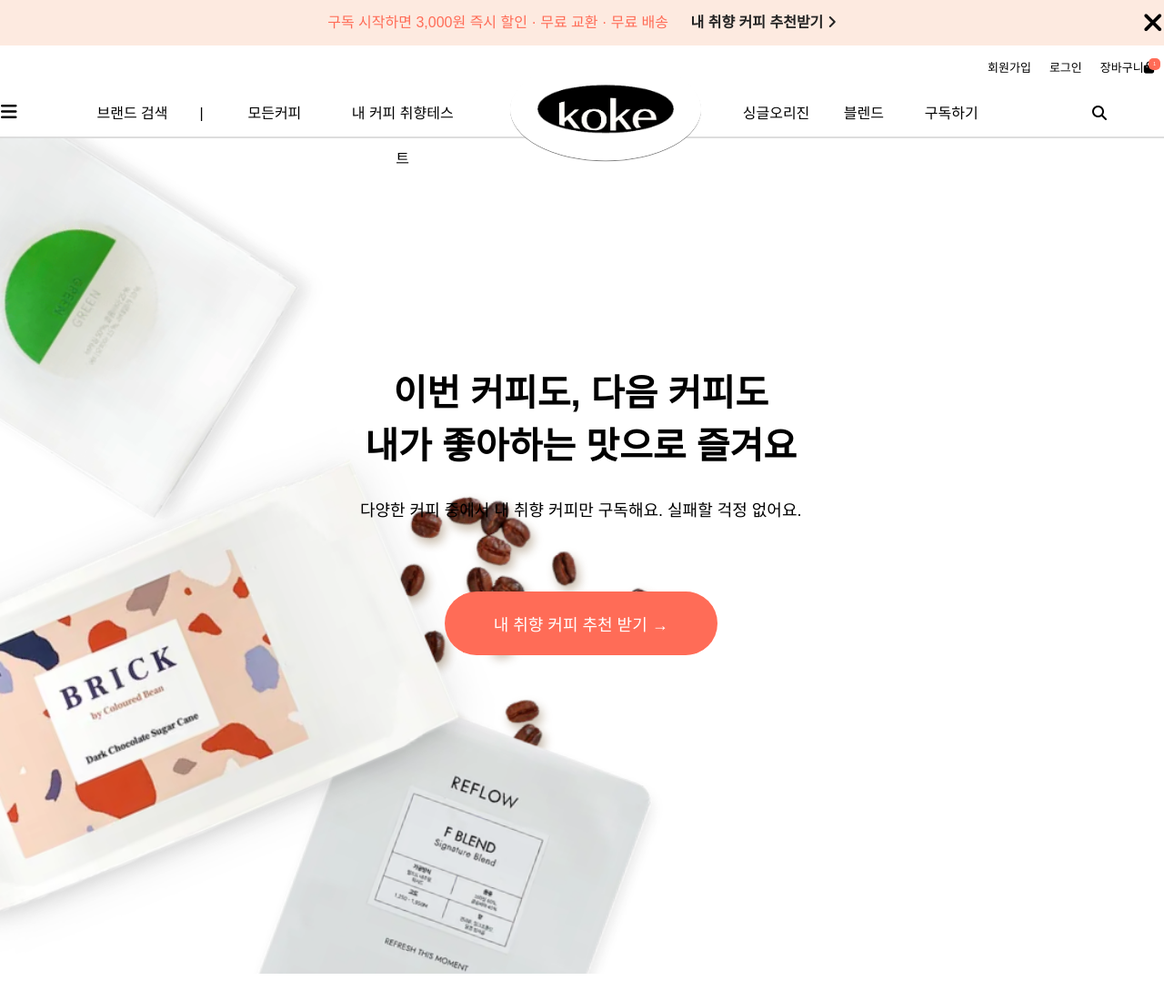
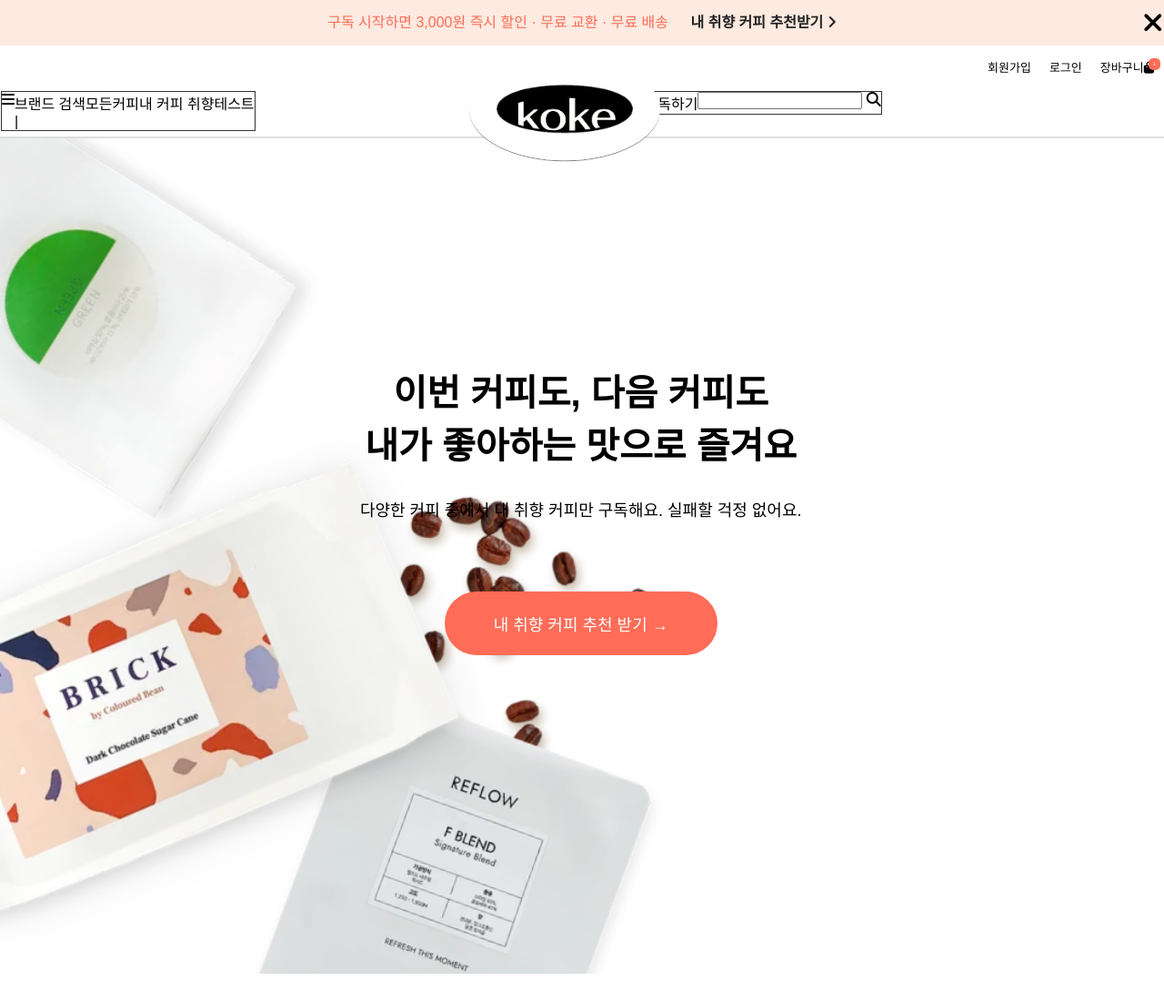
Before and after one commit to Leeje98/koke-1, a plain HTML site: page index.html in a window 1280 px wide. Shown: the top 1100 px of the page at 91% size. Drawn offline with nearby package versions, Linux system fonts and the light colour scheme; animation ran at ten frames a second; a script that the page names is missing; some icons are missing.

Commit message:
0715-07-49

```diff
--- a/css/basics.css
+++ b/css/basics.css
@@ -118,6 +118,7 @@ button:hover a {
     color: white;
 }
 
+
 .Lnb_box {
     border-bottom: 1px solid #ddd;
     box-sizing: border-box;
@@ -126,85 +127,92 @@ button:hover a {
 
 .Lnb_box .lnb {
     display: flex;
+    justify-content: space-between;
     width: 1278px;
     height: 50px;
     margin: 0 auto;
-    justify-content: space-between;
     position: relative;
 }
 
+.Lnb_box .lnb li ul {
+    flex: 1;
+    display: flex;
+    /* width: 50%; */
 
-.Lnb_box .lnb .AllMenu {
+    border: 1px solid #333;
+}
+
+
+
+
+
+
+
+
+/*
+.Lnb_box .lnb li ul .AllMenu {
     text-align: start;
 }
 
 
-.Lnb_box .lnb li {
+.Lnb_box .lnb li ul li {
     flex: 1;
     text-align: center;
 }
 
-.Lnb_box .lnb li .fa-bars {
+.Lnb_box .lnb li ul li .fa-bars {
     font-size: 20px;
 }
-.Lnb_box .lnb .coffee {
+.Lnb_box .lnb li ul .coffee {
     padding: 0 30px;
 }
-.Lnb_box .lnb .brand {
+.Lnb_box .lnb li ul .brand {
     position: relative;
     padding-right: 30px;
 }
-.Lnb_box .lnb .brand p {
+.Lnb_box .lnb li ul .brand p {
     position: absolute;
     right: 0px;
     top: 0;
 }
 
-.Lnb_box .lnb .point {
+.Lnb_box .lnb li ul .point {
     margin-right: 300px;
     flex: 1.3;
 }
 
-/* .Lnb_box .lnb .brand::after {
-    content: "";
-    display: inline-block;
-    background-color: #333;
-    width: 1px;
-    height: 30px;
-    vertical-align: middle;
-    margin-left: 70px;
-} */
 
 
-.Lnb_box .lnb li {
+.Lnb_box .lnb li ul li {
     line-height: 50px;
 }
 
-.Lnb_box .lnb .seash_li {
+.Lnb_box .lnb li ul .seash_li {
     margin-left: 40px;
     flex: 1.5;
 }
 
-.Lnb_box .lnb .seash_li i {
+.Lnb_box .lnb li ul .seash_li i {
     cursor: pointer;
 }
 
-.Lnb_box .lnb .seash_li .lnb_seash {
+.Lnb_box .lnb li ul .seash_li .lnb_seash {
     width: 0;
     border: none;
     border-bottom: 1px solid #ccc;
     transition: 0.5s;
     outline: none;
 }
+*/
 
 
 .Lnb_box .lnb .logo_box {
     position: absolute;
     width: 150px;
     top: 20px;
-    /* left: 44%; */
-    left: 560px;
-    transform: translateX(-50%);
+    /* left: 50%; */
+    /* left: 534px; */
+    left: 515px;
     transform: translateY(-50%);
     border: 30px solid white;
     border-radius: 50%;
--- a/index.html
+++ b/index.html
@@ -63,11 +63,17 @@
 
         <div class="Lnb_box">
             <ul class="lnb">
+                <li>
+                    <ul class="lnb01">
                         <li class="AllMenu"><i class="fa-solid fa-bars"></i></li>
                         <li class="brand">브랜드 검색 <p>|</p></li>
                         <li class="coffee">모든커피</li>
                         <li class="point">내 커피 취향테스트</li>
+                    </ul>
+                </li>
                 <!-- <li><div class="logo_box"><a href="./index.html"><img src="./imags/mian/koke_logo.png" alt=""></a></div></li> -->
+                <li>
+                    <ul class="02">
                         <li>싱글오리진</li>
                         <li>블렌드</li>
                         <li>구독하기</li>
@@ -75,6 +81,9 @@
                             <input type="text" class="lnb_seash" id="Lnb_seash">
                             <i class="fa-solid fa-magnifying-glass"></i>
                         </li>
+                    </ul>
+                </li>
+                <li></li>
 
                 <div class="logo_box"><a href="./index.html"><img src="./imags/mian/koke_logo.png" alt=""></a></div>
                 <!-- <div class="logo_box_bg"><a href="#!"><img src="./imags/mian/koke_logo.png" alt=""></a></div> -->
@@ -225,7 +234,6 @@
             <button><a href="#!">내 취향 커피 추천 받기 →</a></button>
 
     </section>
-
 
     <section class="best_coner product_coner">
         <h2>BEST</h2>
@@ -400,7 +408,6 @@
 
     </section>
 
-
     <section class="sub_banner">
         <div class="sub_banner_box">
             <img src="./imags/mian/main_banner.jpg" alt="">
@@ -411,7 +418,6 @@
             <button><a href="#!">30초만에 커피 추천받기 →</a></button>
         </div>
     </section>
-
 
     <section class="HOT_2022">
         <h2>2022 <span style="color: #ff6c57;">HOT</span></h2>
@@ -696,7 +702,6 @@
 
     </section>
 
-
     <section class="brand_video">
         <div class="brand_video_inner scroll_el">
 
@@ -715,7 +720,6 @@
 
         </div>
     </section>
-
 
     <section class="brand_review">
         <h2>REVIEW</h2>
```
Lines whose indentation alone changed are shown as unchanged.
